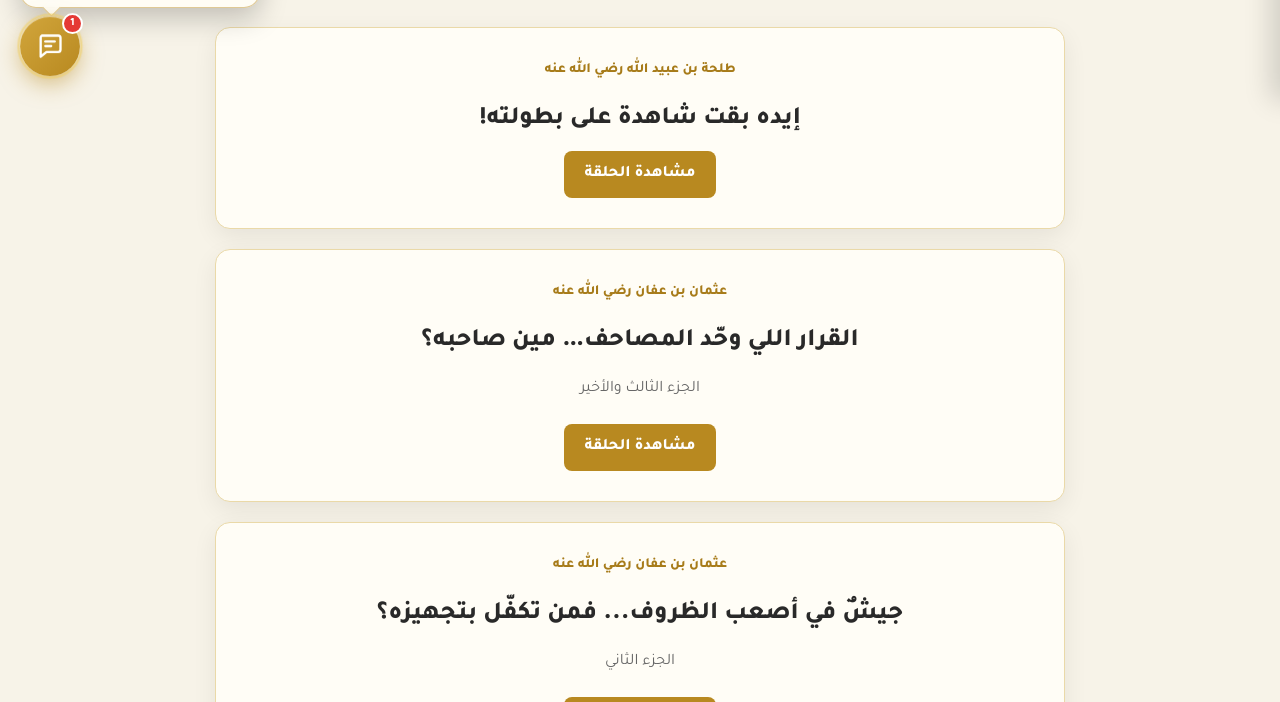
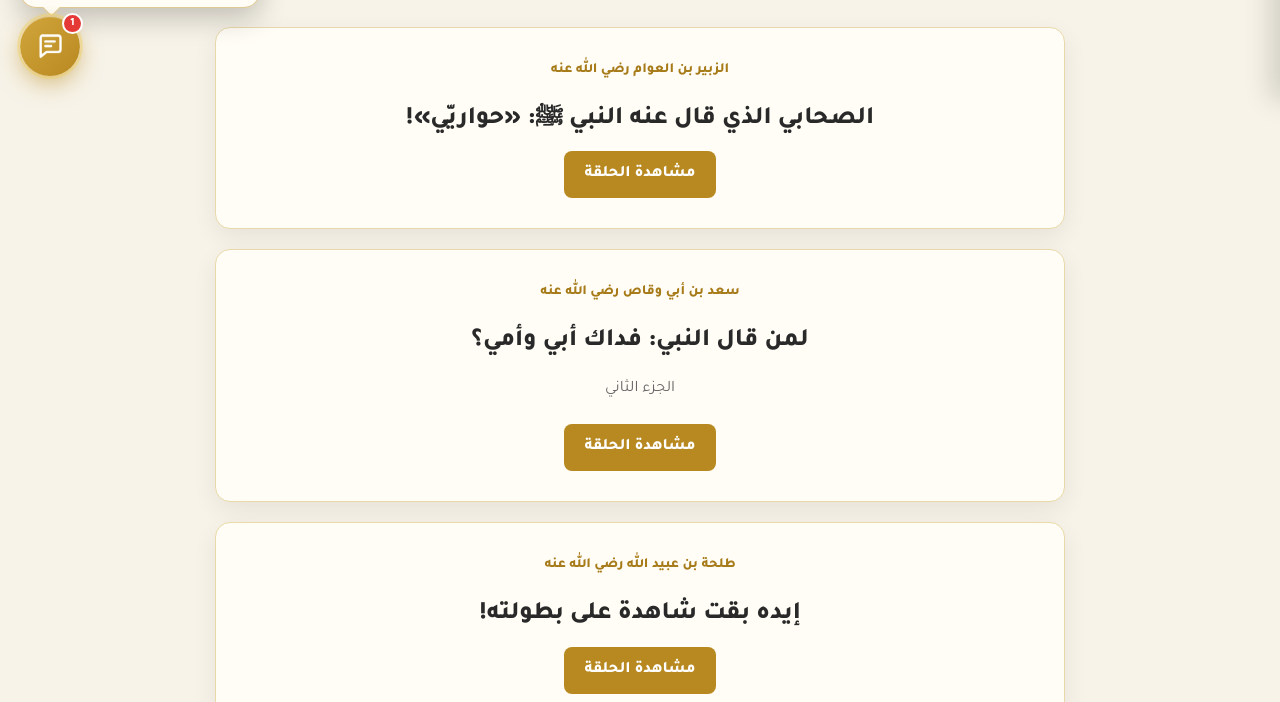
Before and after one commit to mohamedEsmail-0909/qessat-batal, a plain HTML site: page companions.html in a window 1280 px wide. Shown: the part 700-1402 px from the top of the page. Drawn offline with Linux system fonts and the light colour scheme.

Commit message:
Add files via upload

```diff
--- a/companions.html
+++ b/companions.html
@@ -148,6 +148,48 @@
     <div class="stories">
 
         <!-- EPISODES_START -->
+<article class="story-card">
+    <div class="story-content">
+
+        <span class="story-category">
+            الزبير بن العوام رضي الله عنه
+        </span>
+
+        <h3>الصحابي الذي قال عنه النبي ﷺ: «حواريّي»!</h3>
+
+        <a href="https://www.facebook.com/share/v/1CjuQKDwA1/"
+           class="story-button"
+           target="_blank"
+           rel="noopener noreferrer">
+            مشاهدة الحلقة
+        </a>
+
+    </div>
+</article>
+
+<article class="story-card">
+    <div class="story-content">
+
+        <span class="story-category">
+            سعد بن أبي وقاص رضي الله عنه
+        </span>
+
+        <h3>لمن قال النبي: فداك أبي وأمي؟</h3>
+
+        <p class="episode-description">
+            الجزء الثاني
+        </p>
+
+        <a href="https://www.facebook.com/share/v/1CV7iANK8T/"
+           class="story-button"
+           target="_blank"
+           rel="noopener noreferrer">
+            مشاهدة الحلقة
+        </a>
+
+    </div>
+</article>
+
 <article class="story-card">
     <div class="story-content">
 
```
Also changed, not shown: index.html (+6 -6 lines).
